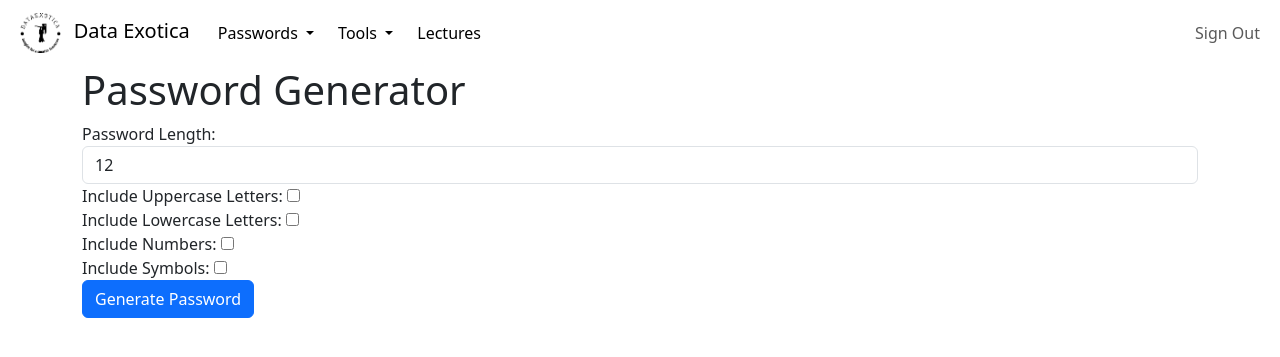
After one commit to AleksandarHaralampiev/hacktues9, a Flask app: page /password_generator in a window 1280 px wide. The commit adds this page. Shown: the top 357 px of the page. Run offline with Flask 2, Linux system fonts and the light colour scheme; some libraries are stand-ins or nearby versions.

Commit message:
password generator started

```diff
--- a/main.py
+++ b/main.py
@@ -1,7 +1,8 @@
 from flask import Flask, render_template, request, make_response, redirect, url_for, session
 from flask_sqlalchemy import SQLAlchemy
 import hashlib
-
+import random
+import string
 app = Flask(__name__)
 app.config['SQLALCHEMY_DATABASE_URI'] = 'sqlite:///database.db'
 app.config['SECRET_KEY'] = '63103453574bccae5541fa05'
@@ -79,6 +80,11 @@ def login():
     else:
         return render_template('login.html')
 
+
+
+
+
+
 @app.route('/manager', methods=['GET', 'POST'])
 def password_manager():
     if request.method == 'POST':
@@ -91,6 +97,27 @@ def password_manager():
     return render_template('password_manager.html')
 
 
+
+
+@app.route('/password_generator', methods=['POST', 'GET'])
+def password_generator():
+    if request.method == 'POST':
+        chars = ""
+        uppercase = request.form.get('uppercase', False)
+        lowercase = request.form.get('lowercase', False)
+        numbers = request.form.get('numbers', False)
+        symbols = request.form.get('symbols', False)
+        if uppercase != False:
+            chars = chars + asciuppercase
+        if lowercase != False:
+            chars = chars + lowercase
+        if numbers != False:
+            chars = chars + string.digits
+        if symbols != False:
+            chars = chars + string.punctuation
+
+
+    return render_template('password_generator.html')
 
 
 @app.route('/profile')
--- /dev/null
+++ b/templates/password_generator.html
@@ -0,0 +1,33 @@
+{% extends 'profile.html' %}
+{% block content %}
+<form action="" method="post">
+	<div class="container">
+		<h1>Password Generator</h1>
+		<div class="form-group">
+			<label for="password-length">Password Length:</label>
+			<input type="number" id="password-length" class="form-control" min="8" max="64" value="12">
+		</div>
+		<div class="form-group">
+			<label for="include-uppercase">Include Uppercase Letters:</label>
+			<input type="checkbox" id="include-uppercase"  name="uppercase">
+		</div>
+		<div class="form-group">
+			<label for="include-lowercase">Include Lowercase Letters:</label>
+			<input type="checkbox" id="include-lowercase" name="lowercase">
+		</div>
+		<div class="form-group">
+			<label for="include-numbers">Include Numbers:</label>
+			<input type="checkbox" id="include-numbers" name="numbers">
+		</div>
+		<div class="form-group">
+			<label for="include-symbols">Include Symbols:</label>
+			<input type="checkbox" id="include-symbols" name="symbols">
+		</div>
+		<button type="button" class="btn btn-primary">Generate Password</button>
+		<p class="password" id="password-output"></p>
+	</div>
+</form>
+	<!-- Bootstrap JavaScript -->
+	<script src="https://code.jquery.com/jquery-3.2.1.slim.min.js" integrity="sha384-KJ3o2DKtIkvYIK3UENzmM7KCkRr/rE9/Qpg6aAZGJwFDMVNA/XvoPhYwE6hyJ0p4" crossorigin="anonymous"></script>
+	<script src="https://cdnjs.cloudflare.com/ajax/libs/popper.js/1.12.9/umd/popper.min.js" integrity="sha384-ApNbgh9B+Y1QKtv3R"></script>
+{% endblock %}
--- a/templates/phishing.html
+++ b/templates/phishing.html
@@ -1,5 +1,4 @@
 {% extends 'profile.html' %}
 {% block content %}
 
-
 {% endblock %}
--- a/templates/profile.html
+++ b/templates/profile.html
@@ -19,17 +19,36 @@
               <button class="navbar-toggler background-color white" type="button" data-bs-toggle="collapse" data-bs-target="#navbarNav" aria-controls="navbarNav" aria-expanded="false" aria-label="Toggle navigation">
                 <span class="navbar-toggler-icon"></span>
               </button>
-              <div class="collapse navbar-collapse" id="navbarNav">
+              <div class="collapse navbar-collapse dropdown bg-transparent" id="navbarNav">
                 <ul class="navbar-nav">
-                  <li class="nav-item">
-                    <a class="nav-link active " aria-current="page" href="#">Password Manager</a>
-                  </li>
-                  <li class="nav-item">
-                    <a class="nav-link " href="{{url_for('lectures')}}">Lectures</a>
-                  </li>
-                  <li class="nav-item">
-                    <a href="#" class="nav-link">Tools</a>
-                  </li>
+                  <div class="dropdown">
+                    <a class="btn bg-transparent dropdown-toggle text-black border-0"  href="#" role="button" data-bs-toggle="dropdown" aria-expanded="false">
+                      Passwords
+                    </a>
+
+                    <ul class="dropdown-menu">
+                      <li><a class="dropdown-item" href="{{url_for('password_generator')}}">Password generator</a></li>
+                      <li><a class="dropdown-item" href="#">Password chechker</a></li>
+                      <li><a class="dropdown-item" href="#">Password manager</a></li>
+                    </ul>
+                  </div>
+                  <div class="dropdown">
+                    <a class="btn bg-transparent dropdown-toggle text-black border-0"  href="#" role="button" data-bs-toggle="dropdown" aria-expanded="false">
+                      Tools
+                    </a>
+
+                    <ul class="dropdown-menu">
+                      <li><a class="dropdown-item" href="#">DNS Lookup</a></li>
+                      <li><a class="dropdown-item" href="#">Link Checkup</a></li>
+                      <li><a class="dropdown-item" href="#">Email Blacklist</a></li>
+                    </ul>
+                  </div>
+                  <div class="dropdown">
+                    <a class="btn bg-transparent  text-black border-0"  href="#" role="button" data-bs-toggle="dropdown" aria-expanded="false">
+                      Lectures
+                    </a>
+                  </div>
+
                 </ul>
 
                 <ul class="navbar-nav ms-auto">
```
